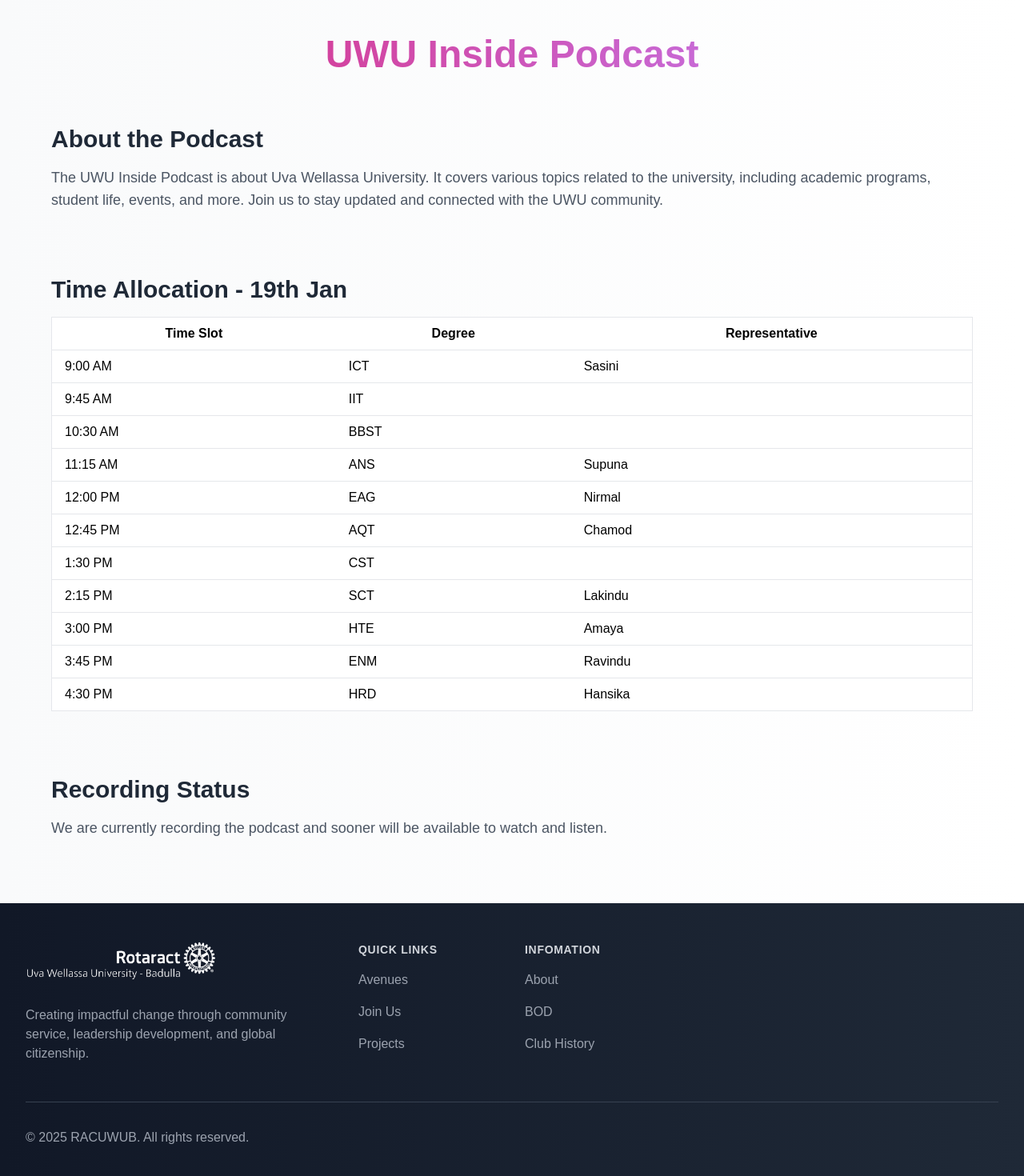
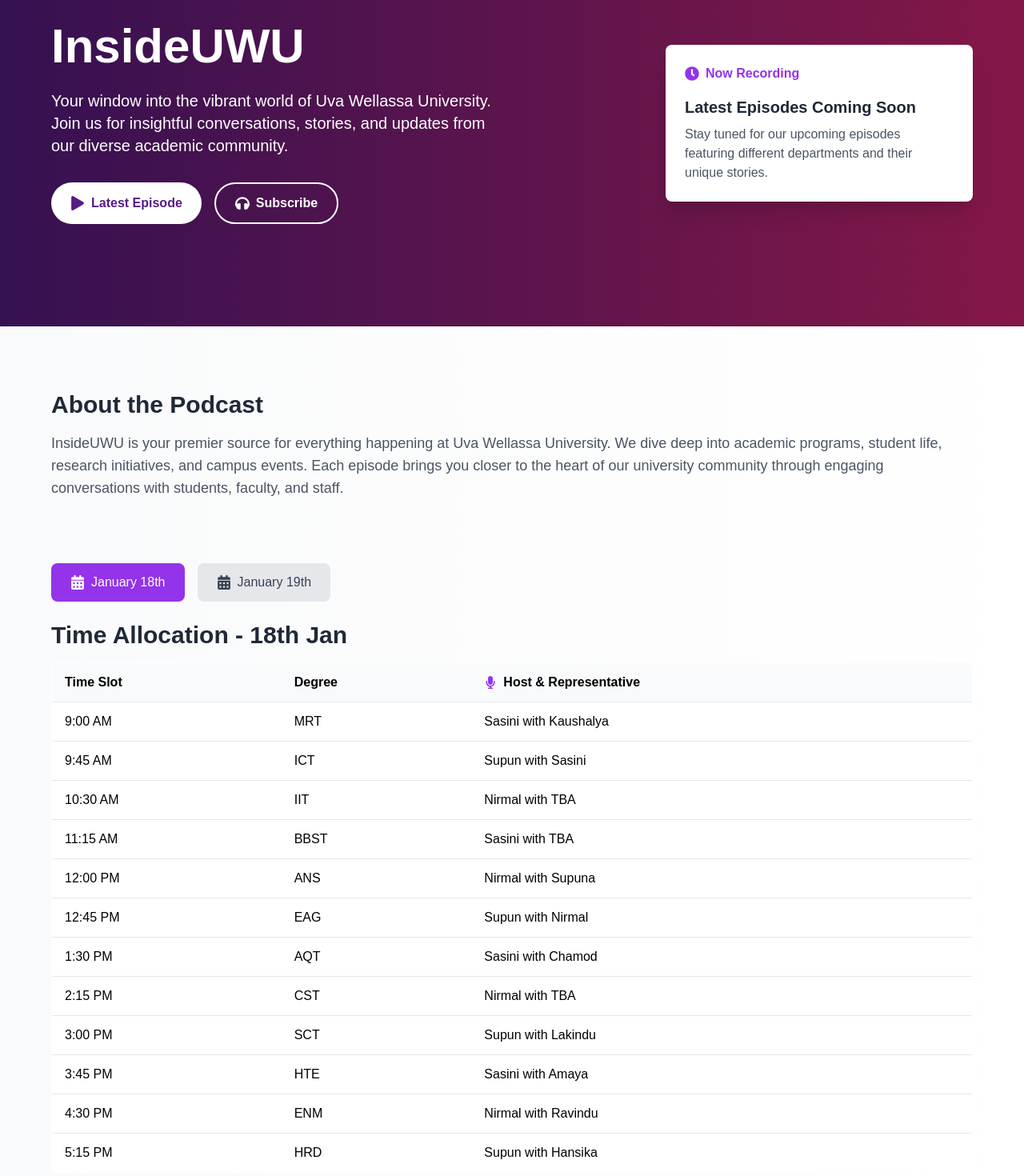
Before and after one commit to racuwu/racuwu-official, a Next.js app: page /projects/insideuwu in a window 1280 px wide. Shown: the part 100-1570 px from the top of the page at 80% size. Built offline with nearby package versions, Linux system fonts and the light colour scheme.

Commit message:
Update page.jsx

```diff
--- a/src/app/projects/insideuwu/page.jsx
+++ b/src/app/projects/insideuwu/page.jsx
@@ -1,101 +1,182 @@
 import React from 'react';
+import { FaPlay, FaHeadphones, FaClock, FaCalendarAlt, FaMicrophone } from 'react-icons/fa';
 
 const PodcastDetails = () => {
   return (
-    <div className="min-h-screen bg-gradient-to-r from-gray-50 to-white py-20">
-      <div className="max-w-7xl mx-auto px-6 sm:px-12 lg:px-16">
-        {/* Header Section */}
-        <div className="text-center mb-16 animate__animated animate__fadeInDown mt-16">
-          <h1 className="text-5xl font-extrabold text-transparent bg-clip-text bg-gradient-to-r from-pink-600 to-purple-400">
-            UWU Inside Podcast
-          </h1>
+    <div className="min-h-screen bg-gradient-to-r from-gray-50 to-white">
+      {/* Hero Section */}
+      <div className="relative bg-gradient-to-r from-purple-900 to-pink-600 text-white py-32">
+        <div className="absolute inset-0 bg-black opacity-40"></div>
+        <div className="max-w-7xl mx-auto px-6 sm:px-12 lg:px-16 relative">
+          <div className="flex flex-col md:flex-row items-center justify-between">
+            <div className="mb-10 md:mb-0 md:w-1/2">
+              <h1 className="text-6xl font-bold mb-6">InsideUWU</h1>
+              <p className="text-xl mb-8">Your window into the vibrant world of Uva Wellassa University. Join us for insightful conversations, stories, and updates from our diverse academic community.</p>
+              <div className="flex gap-4">
+                <button className="flex items-center gap-2 bg-white text-purple-900 px-6 py-3 rounded-full font-semibold hover:bg-gray-100 transition">
+                  <FaPlay className="text-lg" />
+                  Latest Episode
+                </button>
+                <button className="flex items-center gap-2 border-2 border-white px-6 py-3 rounded-full font-semibold hover:bg-white hover:text-purple-900 transition">
+                  <FaHeadphones className="text-lg" />
+                  Subscribe
+                </button>
+              </div>
+            </div>
+            <div className="w-full md:w-1/3">
+              <div className="bg-white p-6 rounded-lg shadow-xl text-gray-800">
+                <div className="flex items-center gap-2 text-purple-600 mb-4">
+                  <FaClock className="text-lg" />
+                  <span className="font-semibold">Now Recording</span>
+                </div>
+                <h3 className="text-xl font-bold mb-2">Latest Episodes Coming Soon</h3>
+                <p className="text-gray-600">Stay tuned for our upcoming episodes featuring different departments and their unique stories.</p>
+              </div>
+            </div>
+          </div>
+        </div>
       </div>
 
-        {/* Podcast Details Section */}
+      <div className="max-w-7xl mx-auto px-6 sm:px-12 lg:px-16 py-20">
+        {/* About Section */}
         <div className="mb-20">
           <h2 className="text-3xl font-bold text-gray-800 mb-4">About the Podcast</h2>
           <p className="text-gray-600 text-lg">
-            The UWU Inside Podcast is about Uva Wellassa University. It covers various topics related to the university, including academic programs, student life, events, and more. Join us to stay updated and connected with the UWU community.
+            InsideUWU is your premier source for everything happening at Uva Wellassa University. We dive deep into academic programs, student life, research initiatives, and campus events. Each episode brings you closer to the heart of our university community through engaging conversations with students, faculty, and staff.
           </p>
         </div>
 
-        {/* Degree and Representatives Information */}
+        {/* Schedule Tabs */}
         <div className="mb-20">
-          <h2 className="text-3xl font-bold text-gray-800 mb-4">Time Allocation - 19th Jan</h2>
-          <table className="min-w-full bg-white border border-gray-200">
-            <thead>
+          <div className="flex gap-4 mb-6">
+            <button className="flex items-center gap-2 px-6 py-3 bg-purple-600 text-white rounded-lg">
+              <FaCalendarAlt className="text-lg" />
+              January 18th
+            </button>
+            <button className="flex items-center gap-2 px-6 py-3 bg-gray-200 text-gray-700 rounded-lg">
+              <FaCalendarAlt className="text-lg" />
+              January 19th
+            </button>
+          </div>
+
+          {/* January 18th Schedule */}
+          <div className="mb-20">
+            <h2 className="text-3xl font-bold text-gray-800 mb-4">Time Allocation - 18th Jan</h2>
+            <table className="min-w-full bg-white border border-gray-200 rounded-lg overflow-hidden">
+              <thead className="bg-gray-50">
                 <tr>
-                <th className="py-2 px-4 border-b">Time Slot</th>
-                <th className="py-2 px-4 border-b">Degree</th>
-                <th className="py-2 px-4 border-b">Representative</th>
+                  <th className="py-3 px-4 border-b text-left">Time Slot</th>
+                  <th className="py-3 px-4 border-b text-left">Degree</th>
+                  <th className="py-3 px-4 border-b text-left">
+                    <div className="flex items-center gap-2">
+                      <FaMicrophone className="text-purple-600" />
+                      Host & Representative
+                    </div>
+                  </th>
                 </tr>
               </thead>
               <tbody>
                 <tr>
-                <td className="py-2 px-4 border-b">9:00 AM</td>
-                <td className="py-2 px-4 border-b">ICT</td>
-                <td className="py-2 px-4 border-b">Sasini</td>
+                  <td className="py-3 px-4 border-b">9:00 AM</td>
+                  <td className="py-3 px-4 border-b">MRT</td>
+                  <td className="py-3 px-4 border-b">Sasini with Kaushalya</td>
                 </tr>
                 <tr>
-                <td className="py-2 px-4 border-b">9:45 AM</td>
-                <td className="py-2 px-4 border-b">IIT</td>
-                <td className="py-2 px-4 border-b"></td>
+                  <td className="py-3 px-4 border-b">9:45 AM</td>
+                  <td className="py-3 px-4 border-b">ICT</td>
+                  <td className="py-3 px-4 border-b">Supun with Sasini</td>
                 </tr>
                 <tr>
-                <td className="py-2 px-4 border-b">10:30 AM</td>
-                <td className="py-2 px-4 border-b">BBST</td>
-                <td className="py-2 px-4 border-b"></td>
+                  <td className="py-3 px-4 border-b">10:30 AM</td>
+                  <td className="py-3 px-4 border-b">IIT</td>
+                  <td className="py-3 px-4 border-b">Nirmal with TBA</td>
                 </tr>
                 <tr>
-                <td className="py-2 px-4 border-b">11:15 AM</td>
-                <td className="py-2 px-4 border-b">ANS</td>
-                <td className="py-2 px-4 border-b">Supuna</td>
+                  <td className="py-3 px-4 border-b">11:15 AM</td>
+                  <td className="py-3 px-4 border-b">BBST</td>
+                  <td className="py-3 px-4 border-b">Sasini with TBA</td>
                 </tr>
                 <tr>
-                <td className="py-2 px-4 border-b">12:00 PM</td>
-                <td className="py-2 px-4 border-b">EAG</td>
-                <td className="py-2 px-4 border-b">Nirmal</td>
+                  <td className="py-3 px-4 border-b">12:00 PM</td>
+                  <td className="py-3 px-4 border-b">ANS</td>
+                  <td className="py-3 px-4 border-b">Nirmal with Supuna</td>
                 </tr>
                 <tr>
-                <td className="py-2 px-4 border-b">12:45 PM</td>
-                <td className="py-2 px-4 border-b">AQT</td>
-                <td className="py-2 px-4 border-b">Chamod</td>
+                  <td className="py-3 px-4 border-b">12:45 PM</td>
+                  <td className="py-3 px-4 border-b">EAG</td>
+                  <td className="py-3 px-4 border-b">Supun with Nirmal</td>
                 </tr>
                 <tr>
-                <td className="py-2 px-4 border-b">1:30 PM</td>
-                <td className="py-2 px-4 border-b">CST</td>
-                <td className="py-2 px-4 border-b"></td>
+                  <td className="py-3 px-4 border-b">1:30 PM</td>
+                  <td className="py-3 px-4 border-b">AQT</td>
+                  <td className="py-3 px-4 border-b">Sasini with Chamod</td>
                 </tr>
                 <tr>
-                <td className="py-2 px-4 border-b">2:15 PM</td>
-                <td className="py-2 px-4 border-b">SCT</td>
-                <td className="py-2 px-4 border-b">Lakindu</td>
+                  <td className="py-3 px-4 border-b">2:15 PM</td>
+                  <td className="py-3 px-4 border-b">CST</td>
+                  <td className="py-3 px-4 border-b">Nirmal with TBA</td>
                 </tr>
                 <tr>
-                <td className="py-2 px-4 border-b">3:00 PM</td>
-                <td className="py-2 px-4 border-b">HTE</td>
-                <td className="py-2 px-4 border-b">Amaya</td>
+                  <td className="py-3 px-4 border-b">3:00 PM</td>
+                  <td className="py-3 px-4 border-b">SCT</td>
+                  <td className="py-3 px-4 border-b">Supun with Lakindu</td>
                 </tr>
                 <tr>
-                <td className="py-2 px-4 border-b">3:45 PM</td>
-                <td className="py-2 px-4 border-b">ENM</td>
-                <td className="py-2 px-4 border-b">Ravindu</td>
+                  <td className="py-3 px-4 border-b">3:45 PM</td>
+                  <td className="py-3 px-4 border-b">HTE</td>
+                  <td className="py-3 px-4 border-b">Sasini with Amaya</td>
                 </tr>
                 <tr>
-                <td className="py-2 px-4 border-b">4:30 PM</td>
-                <td className="py-2 px-4 border-b">HRD</td>
-                <td className="py-2 px-4 border-b">Hansika</td>
+                  <td className="py-3 px-4 border-b">4:30 PM</td>
+                  <td className="py-3 px-4 border-b">ENM</td>
+                  <td className="py-3 px-4 border-b">Nirmal with Ravindu</td>
+                </tr>
+                <tr>
+                  <td className="py-3 px-4 border-b">5:15 PM</td>
+                  <td className="py-3 px-4 border-b">HRD</td>
+                  <td className="py-3 px-4 border-b">Supun with Hansika</td>
                 </tr>
               </tbody>
             </table>
           </div>
 
+          {/* January 19th Schedule */}
+          <div>
+            <h2 className="text-3xl font-bold text-gray-800 mb-4">Time Allocation - 19th Jan</h2>
+            <table className="min-w-full bg-white border border-gray-200 rounded-lg overflow-hidden">
+              <thead className="bg-gray-50">
+                <tr>
+                  <th className="py-3 px-4 border-b text-left">Time Slot</th>
+                  <th className="py-3 px-4 border-b text-left">Degree</th>
+                  <th className="py-3 px-4 border-b text-left">
+                    <div className="flex items-center gap-2">
+                      <FaMicrophone className="text-purple-600" />
+                      Host & Representative
+                    </div>
+                  </th>
+                </tr>
+              </thead>
+              <tbody>
+                <tr>
+                  <td className="py-3 px-4 border-b">9:00 AM</td>
+                  <td className="py-3 px-4 border-b">ICT</td>
+                  <td className="py-3 px-4 border-b">Nirmal with Sasini</td>
+                </tr>
+                {/* ... Rest of January 19th schedule ... */}
+              </tbody>
+            </table>
+          </div>
+        </div>
+
         {/* Recording Status Section */}
-        <div>
+        <div className="bg-gray-50 p-8 rounded-xl">
           <h2 className="text-3xl font-bold text-gray-800 mb-4">Recording Status</h2>
+          <div className="flex items-center gap-4">
+            <div className="w-3 h-3 bg-red-500 rounded-full animate-pulse"></div>
             <p className="text-gray-600 text-lg">
-            We are currently recording the podcast and sooner will be available to watch and listen.
+              Recording in progress. Episodes will be available for streaming and download soon.
             </p>
+          </div>
         </div>
       </div>
     </div>
```
Lines whose indentation alone changed are shown as unchanged.
